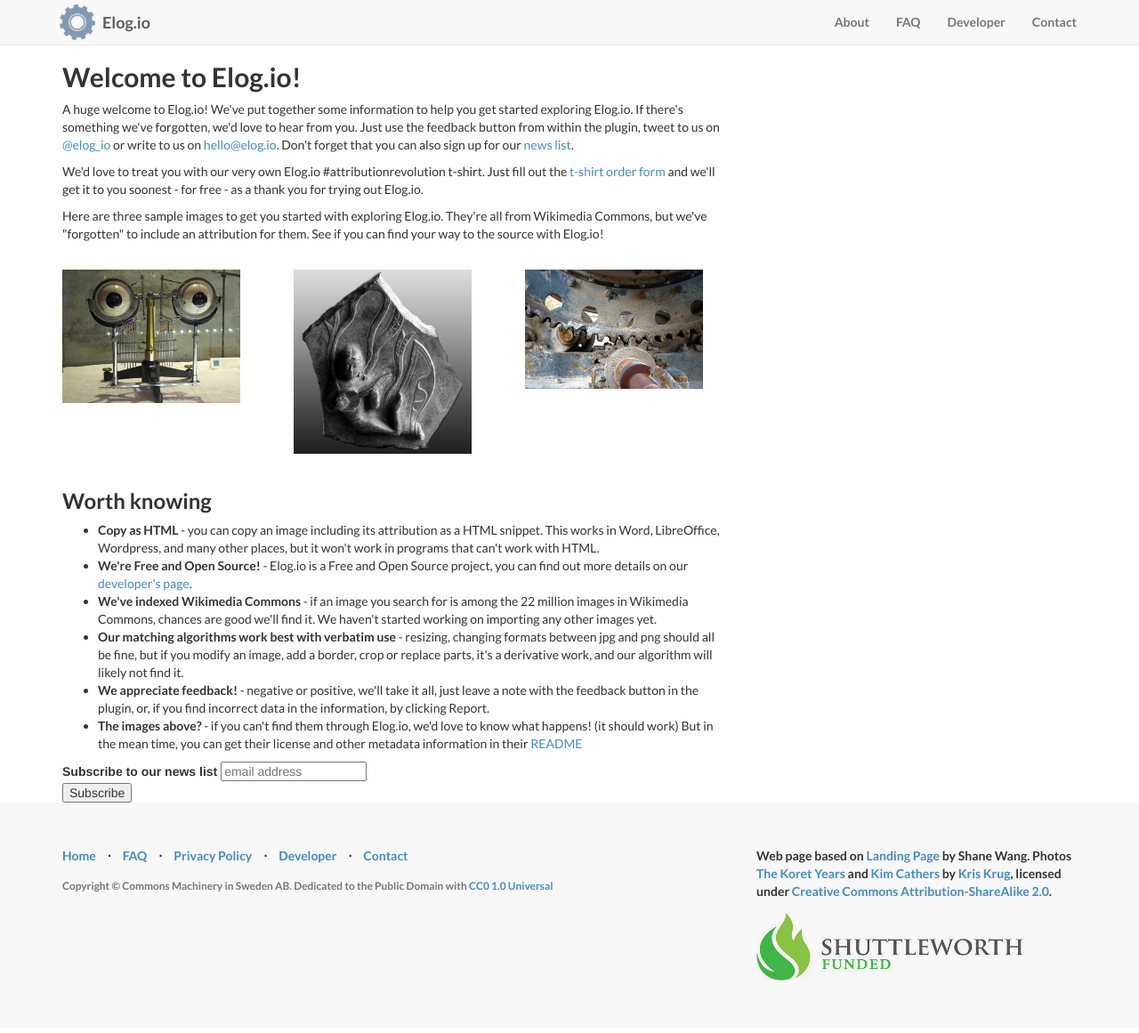
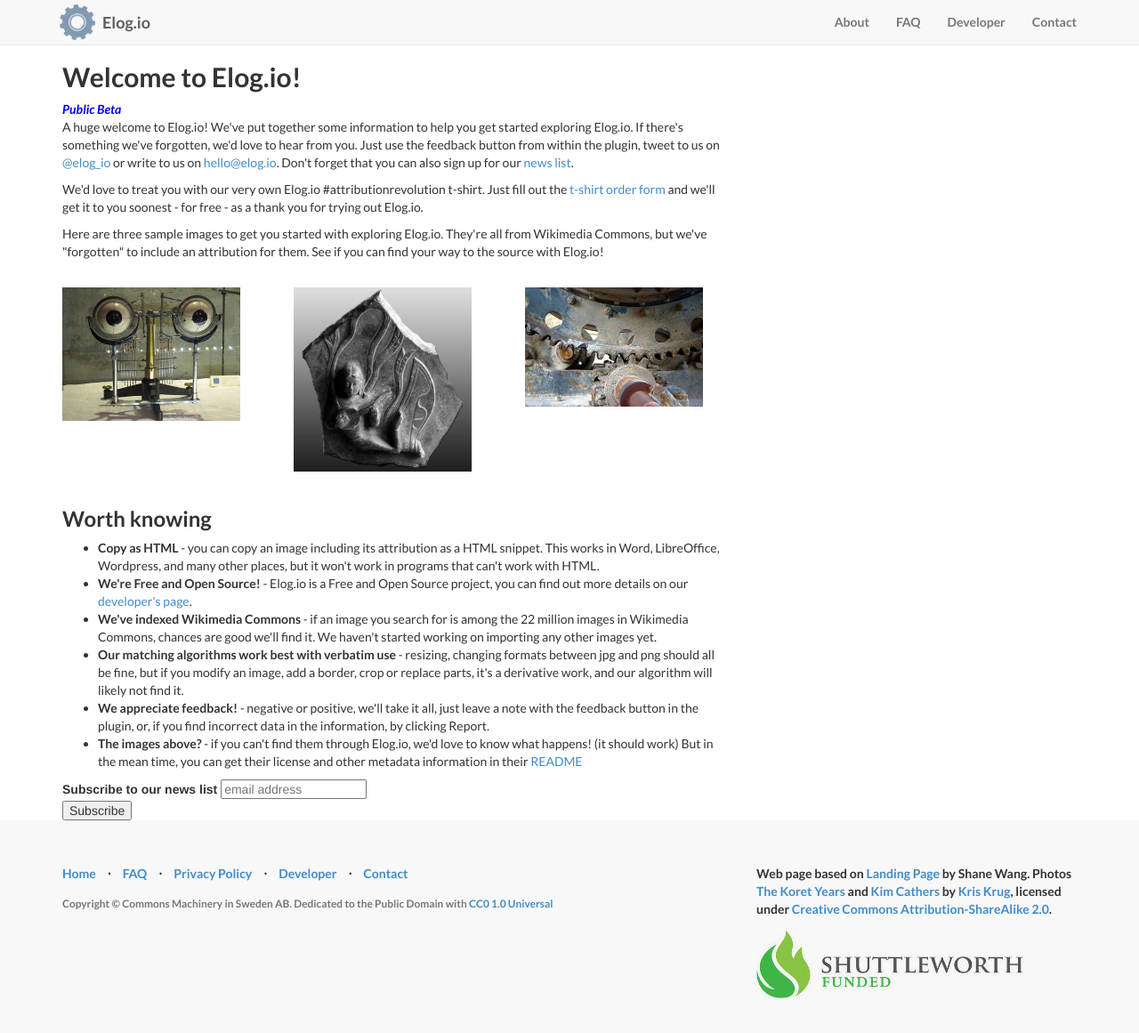
Before and after one commit to commonsmachinery/elogio, a Jekyll site: the page built from welcome.html, in a window 1280 px wide and 1175 px high. Shown: the top 1161 px of the window at 89% size. Built offline with Jekyll 4.4.1, drawn with Linux system fonts in a browser that asks for light colours; nearby versions of some CDN libraries; library files that are not in the unit come from our copies; comment, search, counter and statistics services are not loaded.

Commit message:
Update with information about beta

```diff
--- a/welcome.html
+++ b/welcome.html
@@ -7,6 +7,7 @@
 <p />
 <div class="faq">
 <h2>Welcome to Elog.io!</h2>
+<strong><i style="color: blue">Public Beta</i></strong>
 <p>
  A huge welcome to Elog.io! We've put together some information to help
  you get started exploring Elog.io. If there's something we've forgotten,
```
